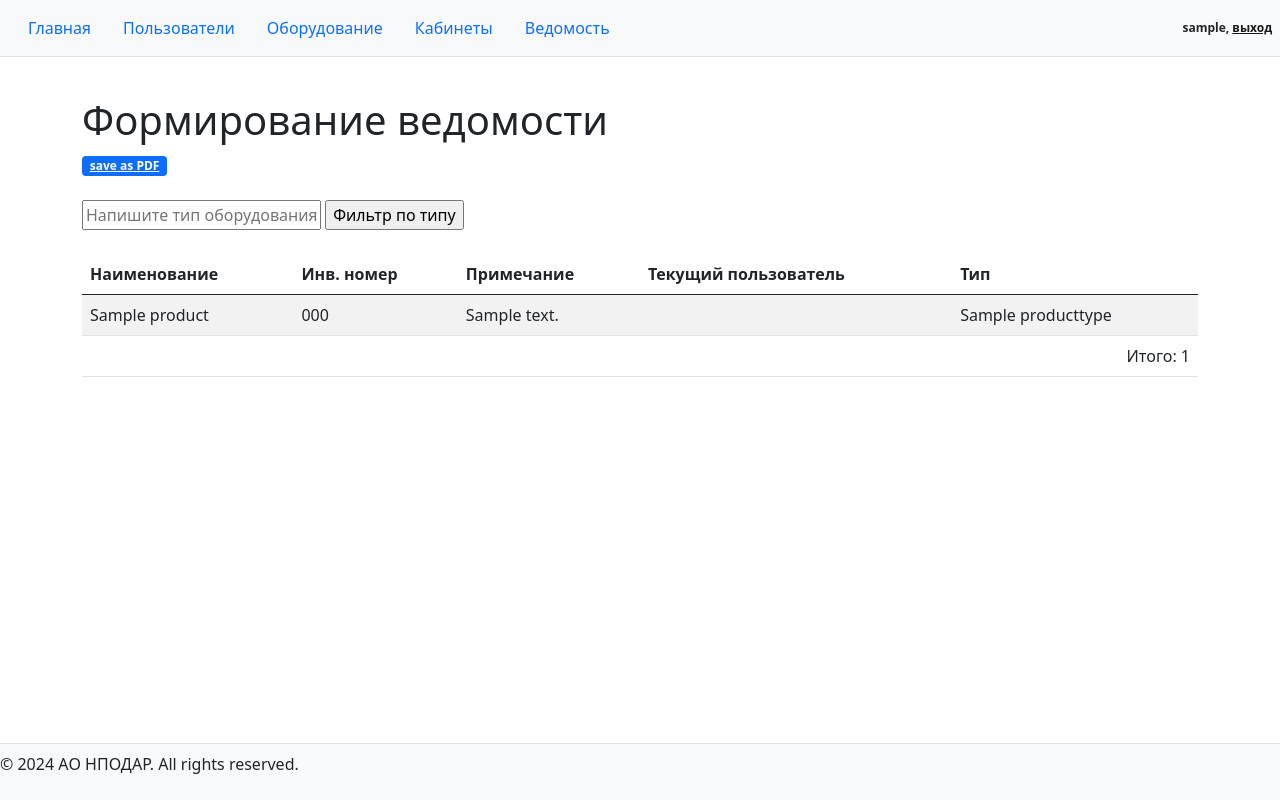
After one commit to tftp/django_app, a Django app: page /vedomost/ in a window 1280 px wide. The commit adds this page. Run offline with Django 3.2, Linux system fonts and the light colour scheme; a user stored in the database is signed in; tables that the repository leaves empty hold one stand-in row (values such as "Sample post"); some libraries are stand-ins or nearby versions.

Commit message:
Добавление меню Ведомости и pdf выборка

```diff
--- a/accouting/settings.py
+++ b/accouting/settings.py
@@ -14,7 +14,7 @@ from pathlib import Path
 
 # Build paths inside the project like this: BASE_DIR / 'subdir'.
 BASE_DIR = Path(__file__).resolve().parent.parent
-
+ORGANIZATION = 'АО НПОДАР'
 
 # Quick-start development settings - unsuitable for production
 # See https://docs.djangoproject.com/en/3.2/howto/deployment/checklist/
@@ -148,3 +148,5 @@ STATICFILES_DIRS = [
 DEFAULT_AUTO_FIELD = 'django.db.models.BigAutoField'
 LOGIN_REDIRECT_URL = '/'
 LOGIN_URL = '/login/'
+
+SESSION_EXPIRE_AT_BROWSER_CLOSE = True
--- a/main/models.py
+++ b/main/models.py
@@ -6,7 +6,7 @@ class ProductType(models.Model):
     name = models.CharField(max_length=20)
 
     def __str__(self):
-        return f"Тип {self.name}"
+        return f"{self.name}"
 
 class Product(models.Model):
     name = models.CharField("Наименование", max_length=100)
--- a/main/templates/main/base.html
+++ b/main/templates/main/base.html
@@ -29,6 +29,9 @@
                         </li>
                         <li class="nav-item">
                             <a class="nav-link" href="{% url 'main:auditories_list' %}">Кабинеты</a>
+                        </li>
+                        <li class="nav-item">
+                            <a class="nav-link" href="{% url 'main:vedomost_products_list' %}">Ведомость</a>
                         </li>
                     </ul>
                 </div>
@@ -67,7 +70,7 @@
         <div class="col">
             <footer class="fixed-bottom bg-light">
                 <div class="d-flex flex-column flex-sm-row justify-content-between py-2 my-0 border-top">
-                    <p>&copy; {% now "Y" %} АО "НПО ДР". All rights reserved.</p>
+                    <p>&copy; {% now "Y" %} АО НПОДАР. All rights reserved.</p>
                 </div>
             </footer>
         </div>
--- /dev/null
+++ b/main/templates/main/vedomost-products-list.html
@@ -0,0 +1,90 @@
+{%  extends 'main/base.html' %}
+
+{% block title %}
+{% load get_type %}
+Список Оборудования
+{% endblock %}
+
+{% block body %}
+<h1>Формирование ведомости</h1>
+<div class="row">
+  <div class="col-2">
+      <a class="badge bg-primary" href="{% url 'main:vedomost_download' %}?type={% get_type %}">save as PDF</a>
+  </div>
+</div>
+<br>
+<div>{% get_type %}</div>
+<div>
+    <form method="get">
+        <input type="text" name="name" placeholder="Напишите тип оборудования">
+        <input type="submit" value="Фильтр по типу">
+    </form>
+</div>
+
+<br>
+<div class="row">
+    <div class="col">
+        <table class="table table-striped">
+            <thead>
+                <tr>
+                    <th>Наименование</th>
+                    <th>Инв. номер</th>
+                    <th>Примечание</th>
+                    <th>Текущий пользователь</th>
+                    <th>Тип</th>
+                </tr>
+            </thead>
+            <tbody>
+                {% for product in products %}
+                    <tr>
+                        <td>
+                            {{ product.name_short }}
+                        </td>
+                        <td>{{ product.identity_number }}</td>
+                        <td>
+                            {{ product.description_short }}
+
+                            {% if product.description|length > 28 %}
+                            <a href="" class="badge rounded-pill bg-primary" data-bs-toggle="modal" data-bs-target="#product{{ product.pk }}">></a>
+
+                            <div class="modal fade" id="product{{ product.pk }}" tabindex="-1" aria-hidden="true">
+                              <div class="modal-dialog">
+                                <div class="modal-content">
+                                  <div class="modal-header">
+                                    <h5 class="modal-title">{{ product }}</h5>
+                                  </div>
+                                  <div class="modal-body">
+                                    {{ product.description }}
+                                  </div>
+                                  <div class="modal-footer">
+                                    <button type="button" class="btn btn-secondary" data-bs-dismiss="modal">Закрыть</button>
+                                  </div>
+                                </div>
+                              </div>
+                            </div>
+                            {% endif %}
+
+                        </td>
+                        {% if product.record_set.first.customer.fio %}
+                        <td>
+                            {{ product.record_set.first.customer.fio }}
+                        </td>
+                        {% else %}
+                        <td></td>
+                        {% endif %}
+                        <td>
+                            <div class="producttype id{{ product.producttype.id }}">
+                                {{ product.producttype }}
+                            </div>
+                        </td>
+
+                    </tr>
+                {% endfor %}
+            <tr>
+                <td colspan="5" align="right">Итого: {{ products|length }}</td>
+            </tr>
+            </tbody>
+        </table>
+    </div>
+</div>
+{% endblock %}
--- /dev/null
+++ b/main/templatetags/get_type.py
@@ -0,0 +1,8 @@
+from django import template
+register = template.Library()
+
+@register.simple_tag(takes_context=True)
+def get_type(context):
+    name = context['request']
+    req = name.GET
+    return req['name'] if 'name' in req else ''
--- a/main/urls.py
+++ b/main/urls.py
@@ -18,7 +18,9 @@ from .views import (
     ProductDetailsView,
     AuditoriesListView,
     AuditoryProductsListView,
+    VedomostProductsListView,
     customer_create_pdf,
+    vedomost_create_pdf,
 )
 
 app_name = "main"
@@ -44,4 +46,6 @@ urlpatterns = [
     path("auditories/", AuditoriesListView.as_view(), name="auditories_list"),
     path("auditories/products/", AuditoryProductsListView.as_view(), name="auditory_products_list"),
     path("customers/<int:pk>/records/download/", customer_create_pdf, name="customer_download"),
+    path("vedomost/", VedomostProductsListView.as_view(), name="vedomost_products_list"),
+    path("vedomost/download/", vedomost_create_pdf, name="vedomost_download"),
 ]
--- a/main/views.py
+++ b/main/views.py
@@ -231,7 +231,7 @@ class AuditoriesListView(LoginRequiredMixin, ListView):
     template_name = "main/auditories-list.html"
     context_object_name = "customers"
     queryset = Customer.objects.all().prefetch_related(
-        Prefetch('record_set', queryset=Record.objects.filter(unset_date=None))
+        Prefetch('record_set', queryset=Record.objects.filter(unset_date=None).select_related("product"))
     )
     def get_context_data(self, **kwargs):
         context = super().get_context_data(**kwargs)
@@ -239,9 +239,12 @@ class AuditoriesListView(LoginRequiredMixin, ListView):
         auditories = {}
         for customer in customers:
             if customer.house_auditory() in auditories:
-                auditories[customer.house_auditory()] += customer.record_set.count()
+                # auditories[customer.house_auditory()] += customer.record_set.count()
+                customer_auditories = [record.product.identity_number for record in customer.record_set.all()]
+                auditories[customer.house_auditory()] += customer_auditories
             elif customer.record_set.count() > 0:
-                auditories[customer.house_auditory()] = customer.record_set.count()
+                auditories[customer.house_auditory()] = [record.product.identity_number for record in customer.record_set.all()]
+                # auditories[customer.house_auditory()] = customer.record_set.count()
 
         auditories = dict(sorted(auditories.items()))
         context['auditories'] = auditories
@@ -264,7 +267,28 @@ class AuditoryProductsListView(LoginRequiredMixin, ListView):
         )
         return queryset
 
+class VedomostProductsListView(LoginRequiredMixin, ListView):
+    login_url = '/login/'
+    redirect_field_name = ''
+    template_name = "main/vedomost-products-list.html"
+    # paginate_by = 50
+    context_object_name = "products"
+
+    def get_queryset(self):
+        name = self.request.GET['name'] if "name" in self.request.GET else ""
+        queryset1 = Product.objects.filter(producttype__name__icontains=name).prefetch_related(
+            Prefetch('record_set', queryset=Record.objects.filter(unset_date=None).select_related("customer")),
+        )
+        queryset = queryset1.prefetch_related("producttype")
+        return queryset
+
 @login_required(login_url='/login/')
 def customer_create_pdf(request: HttpRequest, pk: int):
     pdf = PDFCreator()
     return pdf.create_for_customer(request, pk)
+
+@login_required(login_url='/login/')
+def vedomost_create_pdf(request: HttpRequest):
+    type = request.GET['type'] if "type" in request.GET else ""
+    pdf = PDFCreator()
+    return pdf.create_for_vedomost(request, type)
```
Also changed, not shown: main/reportlab_mixins.py (+61 -2 lines), main/templates/main/auditories-list.html (+11 -3 lines), main/templatetags/__init__.py (added).
